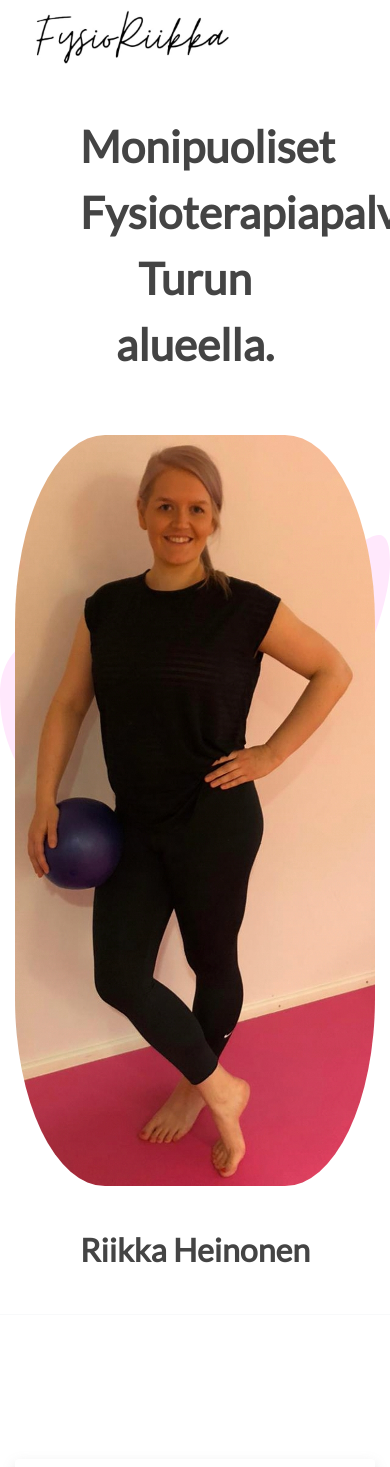
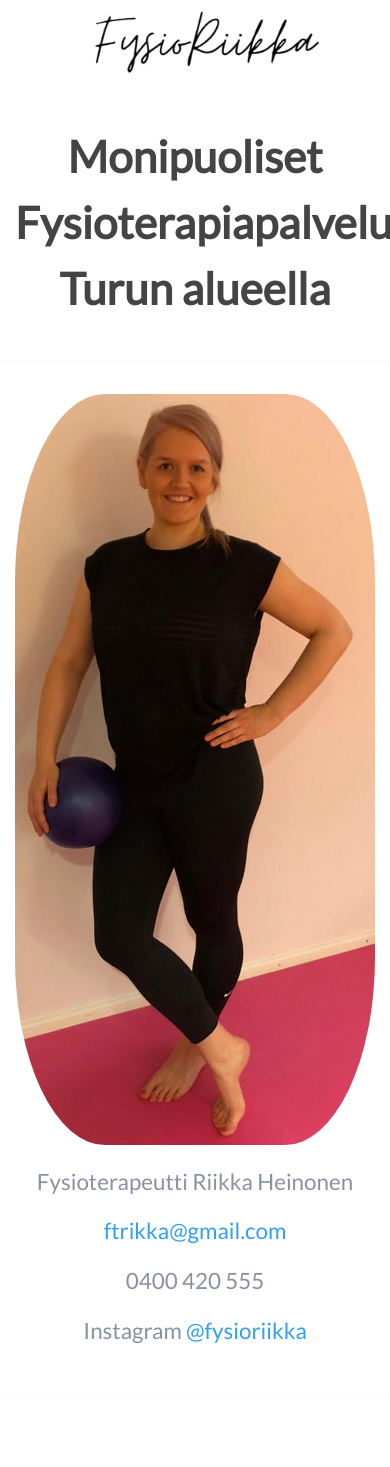
Before and after one commit to RiikanOrganisaatio/RiikanOrganisaatio.github.io, a PHP site: page / in a window 390 px wide. Shown: the top 1467 px of the page. Run offline with PHP 8.4, Linux system fonts and the light colour scheme; some libraries are stand-ins or nearby versions.

Commit message:
Version 2

```diff
--- a/site/css/ux_blocks.css
+++ b/site/css/ux_blocks.css
@@ -1207,3 +1207,7 @@ header + header {
 .main-image {
   border-radius: 25%;
 }
+
+.fr-navbar {
+  width: 275px;
+}
--- a/site/index.html
+++ b/site/index.html
@@ -31,29 +31,41 @@
 
   <body>
     <header>
-      <div class="container fr-navbar">
+      <div class="container text-center fr-navbar">
         <nav class="navbar">
           <a href="https://fysioriikka.fi">
-            <img src="./images/logo1.png" height="60" alt="image" />
+            <img src="./images/logo1.png" height="70" alt="fysioriikka-logo" />
           </a>
         </nav>
       </div>
     </header>
-    <section class="Ux-block team-2">
-      <div class="container" style="background-image: url(images/shapes/9.svg)">
-        <div class="row text-center justify-content-center">
-          <div class="col-8">
-            <h1>Monipuoliset Fysioterapiapalvelut Turun alueella.</h1>
+
+    <section class="Ux-block">
+      <div class="container">
+        <div class="row text-center">
+          <div class="col-12">
+              <h1>Monipuoliset Fysioterapiapalvelut Turun alueella</h1>
           </div>
         </div>
+    </section>
 
-        <div class="row-50"></div>
-
+    <section class="Ux-block team-2">
+      <div class="container">
         <div class="row text-center justify-content-center">
           <div class="col-sm-3 m-sm-auto">
             <img alt="image" class="img-fluid main-image" src="./images/riikka1-crop.jpg">
-
-            <h2>Riikka Heinonen</h2>
+            <p class="lead">
+              Fysioterapeutti Riikka Heinonen
+            </p>
+            <p class="lead">
+              <a href="mailto:ftriikka@gmail.com">ftrikka@gmail.com</a>
+            </p>
+            <p class="lead">
+              0400 420 555
+            </p>
+            <p class="lead">
+              Instagram <a target="_blank" ref="noopener noreferer" href="https://www.instagram.com/fysioriikka/">@fysioriikka</a>
+            </p>
           </div>
         </div>
       </div>
@@ -81,9 +93,11 @@
                 Teen myös yksilöllisiä Footcare-pohjallisia.
               </p>
               <p class="lead">
-                <b>
-                  ftriikka@gmail.com
-                </b>
+                Voit varata ajan nettiajanvarauksesta tästä alapuolelta.
+                Mikäli sinulla on jotakin kysyttävää, voit laittaa minulle sähköpostia, viestiä tai soittaa.
+              </p>
+              <p class="lead">
+                Lämpimästi tervetuloa vastaanotolleni! Mietitään yhdessä Sinulle sopiva kokonaisuus.
               </p>
             </div>
           </div>
@@ -92,12 +106,13 @@
     </section>
     <section class="Ux-block">
       <div class="container">
-        <div class="row align-items-center justify-content-center">
-          <div class="col-auto">
-            <h2>FysioRiikka palvelee kahdessa eri toimipisteessä.</h2>
+        <div class="row text-center">
+          <div class="col-12">
+            <p class="h2">
+              Palvelen kahdessa eri toimipisteessä:
+            </p>
           </div>
         </div>
-      </div>
     </section>
     <section class="Ux-block py-5 fr-section-1">
       <div
@@ -388,12 +402,13 @@
     </section>
     <section class="Ux-block">
       <div class="container">
-        <div class="row align-items-center justify-content-center">
-          <div class="col-auto">
-            <h2>Teen erillisen sopimuksen mukaan kotikäyntejä, järjestän työhyvinvointipäiviä sekä pienryhmätreenejä. Kysy lisää!</h2>
+        <div class="row text-center">
+          <div class="col-12">
+            <p class="h2">
+                Teen erillisen sopimuksen mukaan kotikäyntejä, järjestän työhyvinvointipäiviä sekä pienryhmätreenejä. Kysy lisää!
+            </p>
           </div>
         </div>
-      </div>
     </section>
     <section class="Ux-block fr-section-1" style="background-image: url(images/hero/pink2.svg);">
       <div class="container fr-section-1">
@@ -452,12 +467,13 @@
 
     <section class="Ux-block">
       <div class="container">
-        <div class="row align-items-center justify-content-center">
-          <div class="col-auto">
-            <h2>Peruutukset viimeistään edellisenä päivänä. Peruuttamaton aika laskutetaan.</h2>
+        <div class="row text-center">
+          <div class="col-12">
+            <p class="h2">
+              Peruutukset viimeistään edellisenä päivänä. Peruuttamaton aika laskutetaan.
+            </p>
           </div>
         </div>
-      </div>
     </section>
 
     <section class="Ux-block fr-section-1">
@@ -471,10 +487,34 @@
             <p class="lead">
               Kauneushoitola Ihanassa opiskelija-alennus -10% voimassaolevalla opiskelijakortilla.
             </p>
-            <p class="lead">
+            <p class="lead"><b>
               Lahjakortti on aina hyvä valinta. Kun haluat ostaa lahjakortin palveluihini, laita minulle
-              sähköpostia ftriikka@gmail.com.
+              sähköpostia ftriikka@gmail.com.</b>
             </p>
+          </div>
+        </div>
+      </div>
+    </section>
+
+    <section class="Ux-block">
+      <div class="container">
+        <div class="row text-center">
+          <div class="col-12">
+            <p class="h2">
+              Asiakaskokemuksia
+            </p>
+          </div>
+        </div>
+    </section>
+
+    <section class="Ux-block team-2">
+      <div class="container">
+
+        <div class="row-50"></div>
+
+        <div class="row text-center justify-content-center">
+          <div class="col-sm-3 m-sm-auto">
+            <img alt="image" class="img-fluid main-image" src="./images/riikka2.jpg">
           </div>
         </div>
       </div>
@@ -560,14 +597,41 @@
 
                 <div class="col-md-8 mt-4 mt-md-0">
                   <p class="lead">
-                    ”Jo ensikäynnistä alkaen Riikka oli
-                    todella rento, ammattimainen ja helposti lähestyttävä. Suosittelen Riikan palveluita lämmöllä kaikille.”
+                    ”Riikka on auttanut minua pärjäämään kotona, vaikka vaivoja on monenlaista. Yhteiset
+                    jumppahetket ovat tuoneet iloa ja toimintakykyä arkeeni. Riikan läsnäolo ja iloinen
+                    ohjaustapa tuovat hymyn huulille. ”
                   </p>
-
-                  <p class="h3 mt-4 mt-xl-5"><strong>Salla</strong></p>
-                  <p><em>Tämäkin asiakkaalta spontaanisti saatu kiitos.</em></p>
+                  <p class="h3 mt-4 mt-xl-5"><strong>Leena</strong></p>
                 </div>
               </div>
+            </div>
+          </div>
+        </div>
+      </div>
+    </section>
+    <section class="Ux-block py-0 fr-main-section"">
+      <div
+        class="container py-5 my-5"
+        style="background-image: url(images/shapes/2.svg)"
+      >
+        <div class="row justify-content-center py-5">
+          <div class="col-12 col-md-10 col-lg-8 text-center">
+            <div class="Ux-box">
+              <h2>Palaute purentafysioterapiasta</h2>
+              <p class="lead">
+                ”Jo lukioikäisestä lähtien olen kärsinyt bruksismista eli hampaiden narskuttelusta öisin
+                sekä stressaavissa tilanteissa. Purentakiskosta huolimatta aloin keväällä 2020 kärsimään
+                voimakkaista päänsäryistä sekä purentalihasten jäykkyydestä niin paljon, että koin
+                tarvitsevani lisää apua. Riikkaa suositeltiin minulle. Jo ensikäynnistä alkaen Riikka oli
+                todella rento, ammattimainen ja helposti lähestyttävä. Purentalihaksiani on käsitelty
+                monipuolisesti. Jo ensimmäisen käynnin jälkeen muutos oli suuri. Riikka on auttanut minua
+                myös yläselän sekä hartioiden kipujen kanssa. Olen myös saanut Riikalta vinkkejä
+                venytyksistä ja harjoitteista, joita voin tehdä omatoimisesti. Riikan luokse meneminen on
+                aina miellyttävää ja helppoa. Suosittelen Riikan palveluita lämmöllä kaikille. ”
+              </p>
+              <p class="lead">
+                <b>Salla</b>
+              </p>
             </div>
           </div>
         </div>
@@ -585,7 +649,7 @@
             </div>
 
             <div class="col-12 col-md-4 mt-4 mt-md-0 text-center text-md-right">
-              <a href="https://www.fysioriikka.fi" class="mx-2"><i class="fab fa-instagram" aria-hidden="true"></i></a>
+              <a target="_blank" href="https://www.instagram.com/fysioriikka/" class="mx-2"><i class="fab fa-instagram" aria-hidden="true"></i></a>
             </div>
           </div>
         </div>
```
Also changed, not shown: other parts of site/index.html (+17 -21 lines), site/images/pizza-outline.svg (deleted), site/images/riikka2.jpg, site/images/teeth-solid.svg (added).
